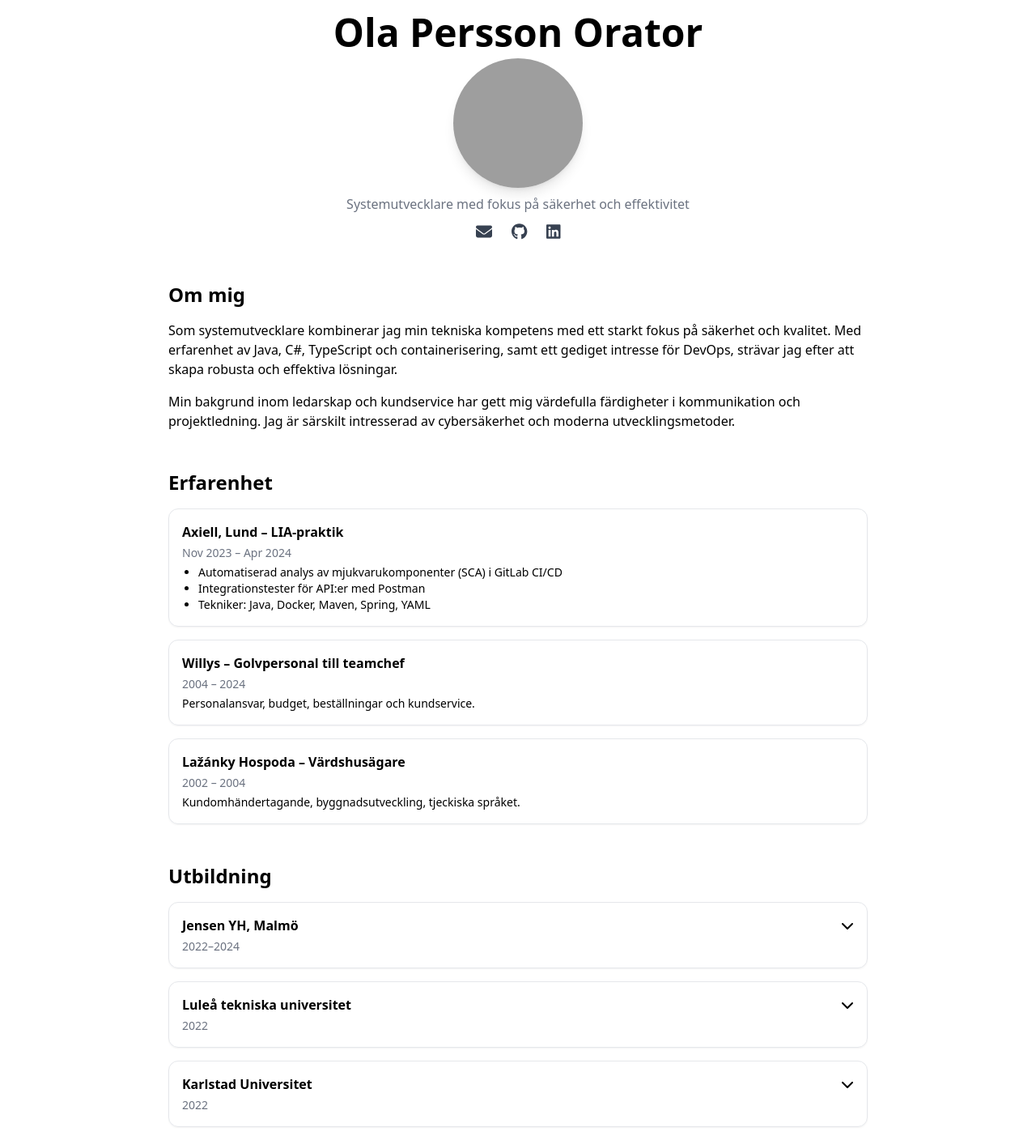
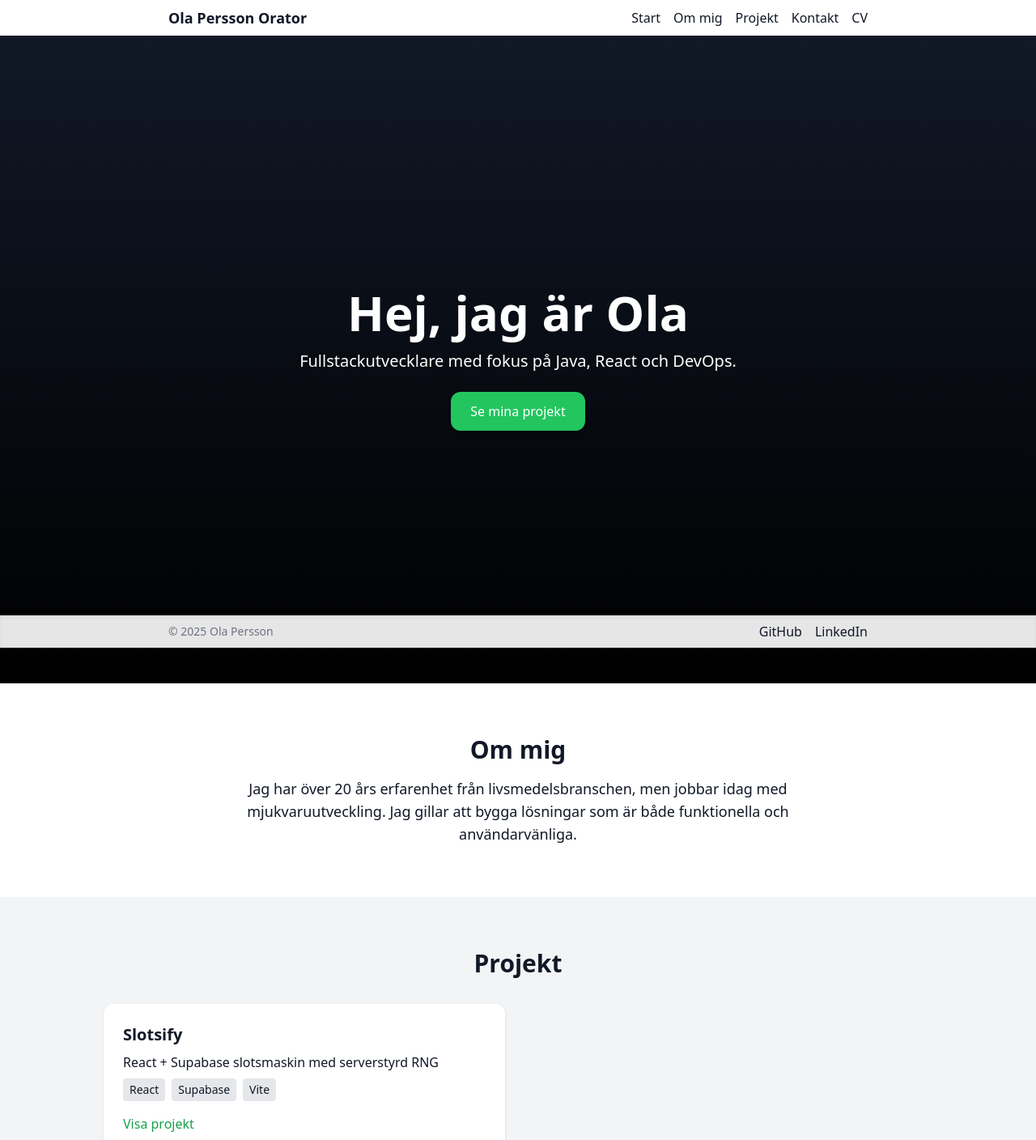
Before and after one commit to Drumpe/portfolio, a React (Vite) app: page / in a window 1280 px wide. Shown: the top 1408 px of the page at 81% size. Built offline with nearby package versions, Linux system fonts and the light colour scheme; grey boxes are pictures that could not be loaded.

Commit message:
Remake from start....

```diff
--- /dev/null
+++ b/src/App.jsx
@@ -0,0 +1,25 @@
+import { Hero } from "./components/Hero";
+import { About } from "./components/About";
+import { Projects } from "./components/Projects";
+import { Contact } from "./components/Contact";
+import { CV } from "./components/CV"; // Remove this when you move CV to its own page
+import { Header } from "./components/Header";
+import { Footer } from "./components/Footer";
+
+function App() {
+  return (
+    <div className="font-sans bg-gray-50 text-gray-900 min-h-screen flex flex-col">
+      <Header />
+      <main className="flex-1">
+        <section id="hero"><Hero /></section>
+        <section id="about"><About /></section>
+        <section id="projects"><Projects /></section>
+        <section id="contact"><Contact /></section>
+        <CV /> {/* Remove this when you move CV to its own page */}
+      </main>
+      <Footer />
+    </div>
+  );
+}
+
+export default App;
--- /dev/null
+++ b/src/components/About.jsx
@@ -0,0 +1,11 @@
+export function About() {
+  return (
+    <section className="py-16 px-6 bg-white text-center" id="about">
+      <h2 className="text-3xl font-bold mb-4">Om mig</h2>
+      <p className="max-w-2xl mx-auto text-lg">
+        Jag har över 20 års erfarenhet från livsmedelsbranschen, men jobbar idag med mjukvaruutveckling.
+        Jag gillar att bygga lösningar som är både funktionella och användarvänliga.
+      </p>
+    </section>
+  );
+}
--- a/src/Home.jsx
+++ b/src/components/CV.jsx
@@ -30,7 +30,7 @@ const EducationCard = ({ title, period, details }) => {
   );
 };
 
-export default function Home() {
+export function CV() {
   const educationData = [
     {
       title: 'Jensen YH, Malmö',
--- /dev/null
+++ b/src/components/Contact.jsx
@@ -0,0 +1,12 @@
+export function Contact() {
+  return (
+    <section className="py-16 px-6 bg-white text-center" id="contact">
+      <h2 className="text-3xl font-bold mb-4">Kontakt</h2>
+      <p className="mb-4">Du kan nå mig via <a href="mailto:ola@example.com" className="text-green-600 hover:underline">ola@example.com</a> eller hitta mig på:</p>
+      <div className="flex justify-center gap-6 text-2xl">
+        <a href="https://github.com/drumpe" target="_blank" className="hover:text-green-600">GitHub</a>
+        <a href="https://linkedin.com/in/ola-persson" target="_blank" className="hover:text-green-600">LinkedIn</a>
+      </div>
+    </section>
+  );
+}
--- /dev/null
+++ b/src/components/Footer.jsx
@@ -0,0 +1,17 @@
+export function Footer() {
+  return (
+    <footer className="sticky bottom-0 z-50 bg-white/90 backdrop-blur shadow-inner">
+      <div className="max-w-4xl mx-auto flex items-center justify-between px-4 py-2">
+        <span className="text-sm text-gray-500">© {new Date().getFullYear()} Ola Persson</span>
+        <div className="flex gap-4">
+          <a href="https://github.com/Drumpe" target="_blank" rel="noopener noreferrer" aria-label="GitHub" className="hover:text-blue-600">
+            GitHub
+          </a>
+          <a href="https://www.linkedin.com/in/ola-persson-orator-865066154/" target="_blank" rel="noopener noreferrer" aria-label="LinkedIn" className="hover:text-blue-600">
+            LinkedIn
+          </a>
+        </div>
+      </div>
+    </footer>
+  );
+}
--- /dev/null
+++ b/src/components/Header.jsx
@@ -0,0 +1,18 @@
+import { Link } from "react-scroll";
+
+export function Header() {
+  return (
+    <header className="sticky top-0 z-50 bg-white/90 backdrop-blur shadow-sm">
+      <nav className="max-w-4xl mx-auto flex items-center justify-between px-4 py-2">
+        <span className="font-bold text-lg">Ola Persson Orator</span>
+        <div className="flex gap-4">
+          <Link to="hero" smooth duration={500} className="cursor-pointer hover:text-blue-600">Start</Link>
+          <Link to="about" smooth duration={500} className="cursor-pointer hover:text-blue-600">Om mig</Link>
+          <Link to="projects" smooth duration={500} className="cursor-pointer hover:text-blue-600">Projekt</Link>
+          <Link to="contact" smooth duration={500} className="cursor-pointer hover:text-blue-600">Kontakt</Link>
+          <a href="/cv" className="hover:text-blue-600">CV</a>
+        </div>
+      </nav>
+    </header>
+  );
+}
--- /dev/null
+++ b/src/components/Hero.jsx
@@ -0,0 +1,16 @@
+export function Hero() {
+  return (
+    <section className="min-h-screen flex flex-col justify-center items-center bg-gradient-to-b from-gray-900 to-black text-white text-center p-6">
+      <h1 className="text-4xl md:text-6xl font-bold mb-4">Hej, jag är Ola</h1>
+      <p className="text-lg md:text-xl mb-6 max-w-xl">
+        Fullstackutvecklare med fokus på Java, React och DevOps.
+      </p>
+      <a
+        href="#projects"
+        className="bg-green-500 hover:bg-green-600 px-6 py-3 rounded-xl shadow-md"
+      >
+        Se mina projekt
+      </a>
+    </section>
+  );
+}
--- /dev/null
+++ b/src/components/Projects.jsx
@@ -0,0 +1,40 @@
+export function Projects() {
+  const projects = [
+    {
+      title: "Slotsify",
+      description: "React + Supabase slotsmaskin med serverstyrd RNG",
+      tech: ["React", "Supabase", "Vite"],
+      link: "https://slotsify.netlify.app"
+    },
+    // Lägg till fler projekt här
+  ];
+
+  return (
+    <section className="py-16 px-6 bg-gray-100" id="projects">
+      <h2 className="text-3xl font-bold mb-8 text-center">Projekt</h2>
+      <div className="grid md:grid-cols-2 gap-8 max-w-5xl mx-auto">
+        {projects.map((p, i) => (
+          <div key={i} className="bg-white rounded-xl shadow p-6">
+            <h3 className="text-xl font-semibold mb-2">{p.title}</h3>
+            <p className="mb-2">{p.description}</p>
+            <div className="flex flex-wrap gap-2 mb-4">
+              {p.tech.map((t, j) => (
+                <span key={j} className="bg-gray-200 px-2 py-1 rounded text-sm">
+                  {t}
+                </span>
+              ))}
+            </div>
+            <a
+              href={p.link}
+              className="text-green-600 hover:underline"
+              target="_blank"
+              rel="noopener noreferrer"
+            >
+              Visa projekt
+            </a>
+          </div>
+        ))}
+      </div>
+    </section>
+  );
+}
--- a/src/main.jsx
+++ b/src/main.jsx
@@ -1,10 +1,10 @@
-import React from 'react'
-import ReactDOM from 'react-dom/client'
-import './index.css'
-import Home from './Home.jsx'
+import React from "react";
+import ReactDOM from "react-dom/client";
+import App from "./App.jsx";
+import "./index.css";
 
-ReactDOM.createRoot(document.getElementById('root')).render(
+ReactDOM.createRoot(document.getElementById("root")).render(
   <React.StrictMode>
-    <Home />
-  </React.StrictMode>,
-)
+    <App />
+  </React.StrictMode>
+);
```
Also changed, not shown: package.json (+6 -4 lines), 1 other file (tests, documents, lock files or other folders).
